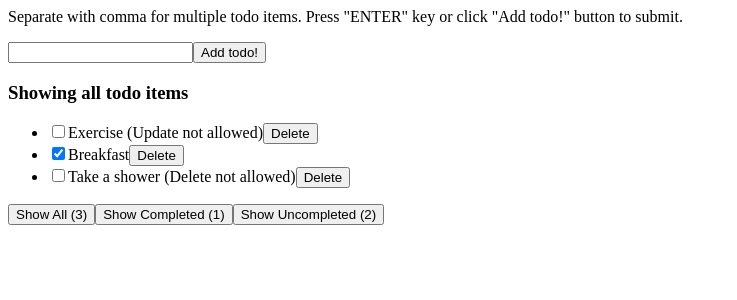
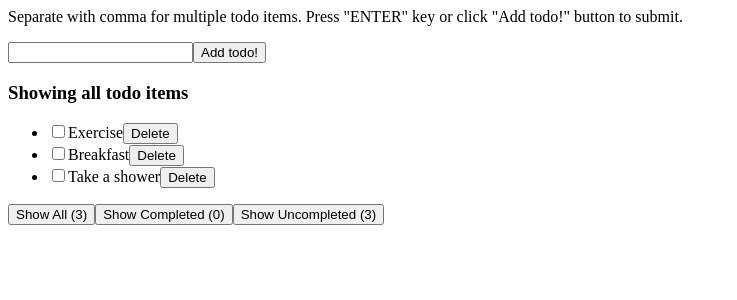
Before and after one commit to sofyansitorus/reactjs-todo-app-flux, a React app: page / in a window 1280 px wide. Shown: the top 300 px of the page, without its empty margins (0-737 px from the left). Built offline with nearby package versions, Linux system fonts and the light colour scheme.

Commit message:
Tweak App.js

```diff
--- a/src/components/App.js
+++ b/src/components/App.js
@@ -3,38 +3,40 @@ import TodoList from './TodoList';
 import TodoItem from './TodoItem';
 import InputText from './InputText';
 import Button from './Button';
+import Counter from '../helpers/Counter';
 
 export default class App extends Component {
   constructor(props) {
     super(props);
 
     const todoList = [{
-      id: 1,
-      title: 'Exercise (Update not allowed)',
-      completed: false,
-      canUpdate: false,
+      id: Counter.increment(),
+      title: 'Exercise',
+      completed: Math.random() >= 0.5,
+      canUpdate: Math.random() >= 0.5,
+      canDelete: Math.random() >= 0.5,
     }, {
-      id: 2,
+      id: Counter.increment(),
       title: 'Breakfast',
-      completed: true
+      completed: Math.random() >= 0.5,
+      canUpdate: Math.random() >= 0.5,
+      canDelete: Math.random() >= 0.5,
     }, {
-      id: 3,
-      title: 'Take a shower (Delete not allowed)',
-      completed: false,
-      canDelete: false,
+      id: Counter.increment(),
+      title: 'Take a shower',
+      completed: Math.random() >= 0.5,
+      canUpdate: Math.random() >= 0.5,
+      canDelete: Math.random() >= 0.5,
     }];
 
-    const todoLastId = todoList.length ? todoList[todoList.length - 1].id : 0;
-
     this.state = {
-      todoLastId,
       todoList,
       todoInput: '',
       todoFilter: 'all',
     };
   }
 
-  handleComplete(todoId) {
+  handleToggle(todoId) {
     const todoList = this.state.todoList.map(todo => {
       if (todoId !== todo.id) {
         return todo;
@@ -49,18 +51,12 @@ export default class App extends Component {
   };
 
   handleDelete(todoId) {
-    let todoLastId = 0;
-
     const todoList = this.state.todoList.filter((todo, index, self) => {
       return todo.id !== todoId;
-    }).map(todo => {
-      todo.id = ++todoLastId; // Re-assign todo.id to avoid jumping id sequence.
-      return todo;
     });
 
     this.setState({
-      todoLastId,
-      todoList: [...todoList],
+      todoList,
     });
   };
 
@@ -78,23 +74,27 @@ export default class App extends Component {
       return;
     }
 
-    let todoLastId = this.state.todoLastId;
     const todoList = [
       ...this.state.todoList,
       ...todoInput.map(title => {
-        return { id: ++todoLastId, title: title, completed: false };
+        return {
+          id: Counter.increment(),
+          title: title,
+          completed: false,
+          canUpdate: Math.random() >= 0.5,
+          canDelete: Math.random() >= 0.5
+        };
       })
     ];
 
     this.setState({
-      todoLastId,
       todoList,
       todoInput: '',
       todoFilter: 'all',
     });
   };
 
-  handleChange(e) {
+  handleInputChange(e) {
     this.setState({ todoInput: e.target.value });
   }
 
@@ -152,11 +152,11 @@ export default class App extends Component {
       <div>
         <form onSubmit={e => this.handleSubmit(e)}>
           <p>Separate with comma for multiple todo items. Press "ENTER" key or click "Add todo!" button to submit.</p>
-          <InputText value={this.state.todoInput} onChange={e => this.handleChange(e)} />
+          <InputText value={this.state.todoInput} onChange={e => this.handleInputChange(e)} />
           <Button type="submit" label="Add todo!" />
         </form>
         <h3>Showing {this.state.todoFilter} todo items</h3>
-        <TodoList todoList={todoListFiltered(this.state.todoFilter)} onChange={i => this.handleComplete(i)} onClick={i => this.handleDelete(i)} />
+        <TodoList todoList={todoListFiltered(this.state.todoFilter)} onChange={i => this.handleToggle(i)} onClick={i => this.handleDelete(i)} />
         <FilterTodoListButtons />
       </div>
     );
```
